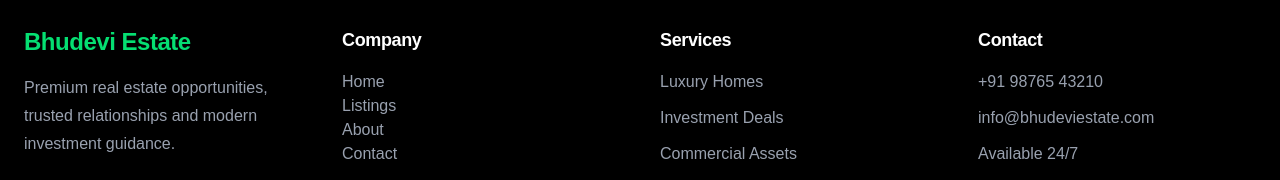
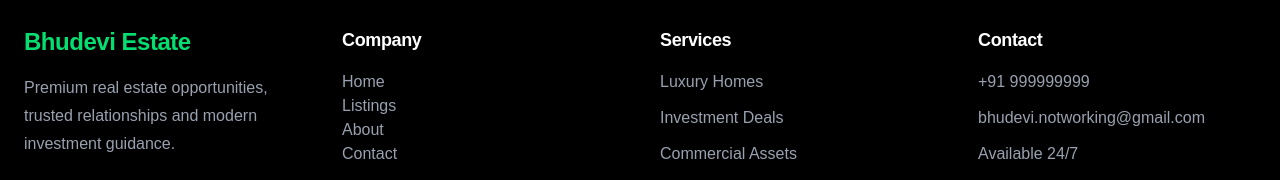
Before and after one commit to Satvik-Vadigi/Bhudevi-Estate-CRM-Platform, a Next.js app: page / in a window 1280 px wide. Shown: the part 2822-3002 px from the top of the page. Built offline with nearby package versions, Linux system fonts and the light colour scheme.

Commit message:
Update contact information in Footer component

```diff
--- a/components/Footer.tsx
+++ b/components/Footer.tsx
@@ -37,8 +37,8 @@ export default function Footer() {
         <div>
           <h3 className="font-bold text-lg">Contact</h3>
           <div className="mt-4 space-y-3 text-gray-400">
-            <p>+91 98765 43210</p>
-            <p>info@bhudeviestate.com</p>
+            <p>+91 999999999</p>
+            <p>bhudevi.notworking@gmail.com</p>
             <p>Available 24/7</p>
           </div>
         </div>
```
